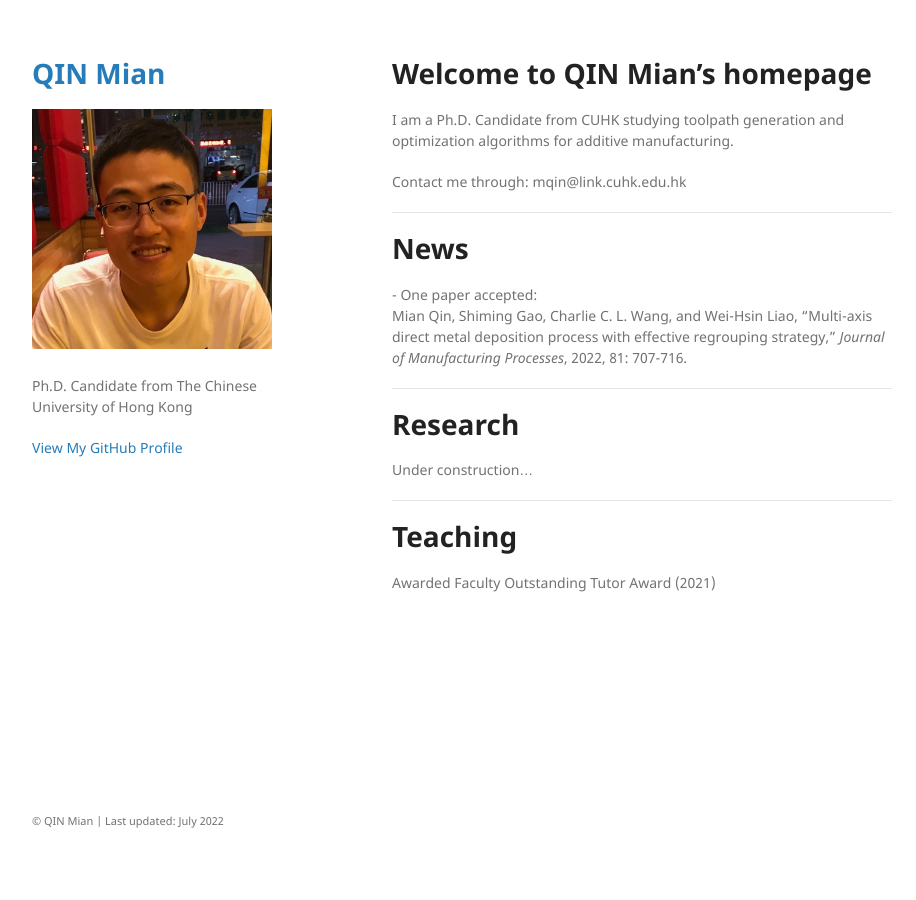
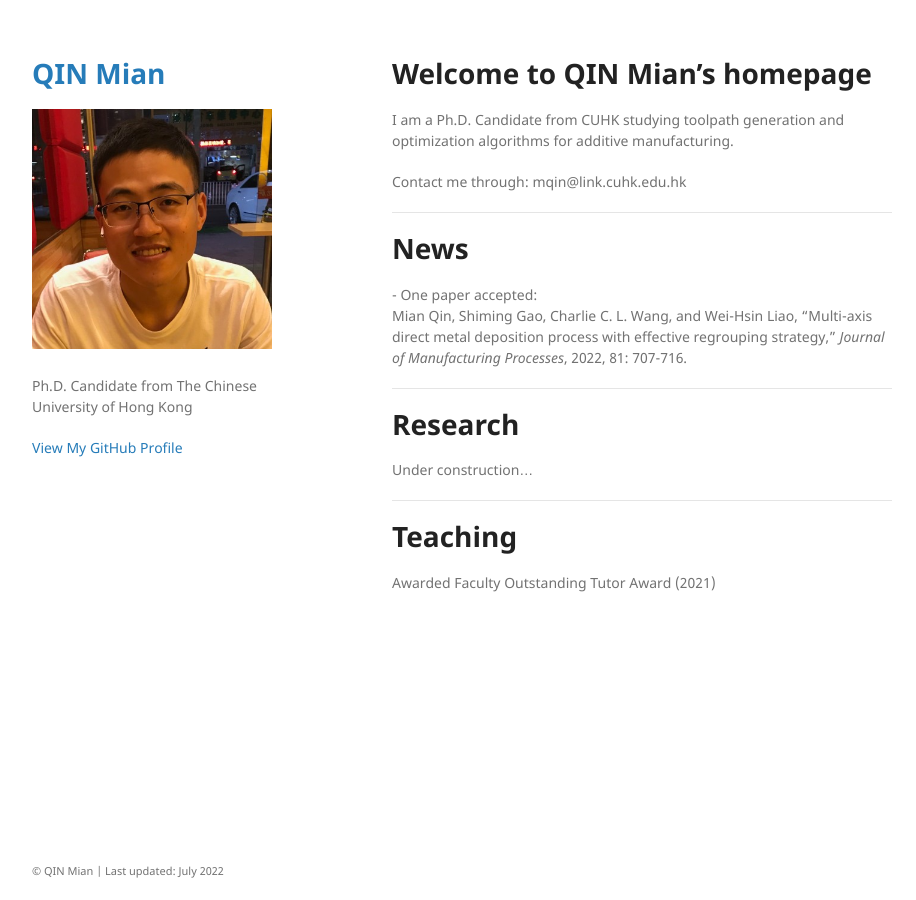
Before and after one commit to mqincuhk/mqincuhk.github.io, a Jekyll site: the page built from index.md, in a window 1280 px wide. Shown: the whole page, without its empty margins (178-1094 px from the left). Built offline with Jekyll 4.4.1, drawn with Linux system fonts in a browser that asks for light colours; a script that is not in the unit is left out; our own code applies the rules of GitHub Pages for plain Markdown files.

Commit message:
Update jekyll-theme-minimal.scss

```diff
--- a/_sass/jekyll-theme-minimal.scss
+++ b/_sass/jekyll-theme-minimal.scss
@@ -203,10 +203,10 @@ hr {
 }
 
 footer {
-  width:270px;
+  width:240px;
   float:left;
   position:fixed;
-  bottom:50px;
+  bottom:0px;
   -webkit-font-smoothing:subpixel-antialiased;
 }
 
```
